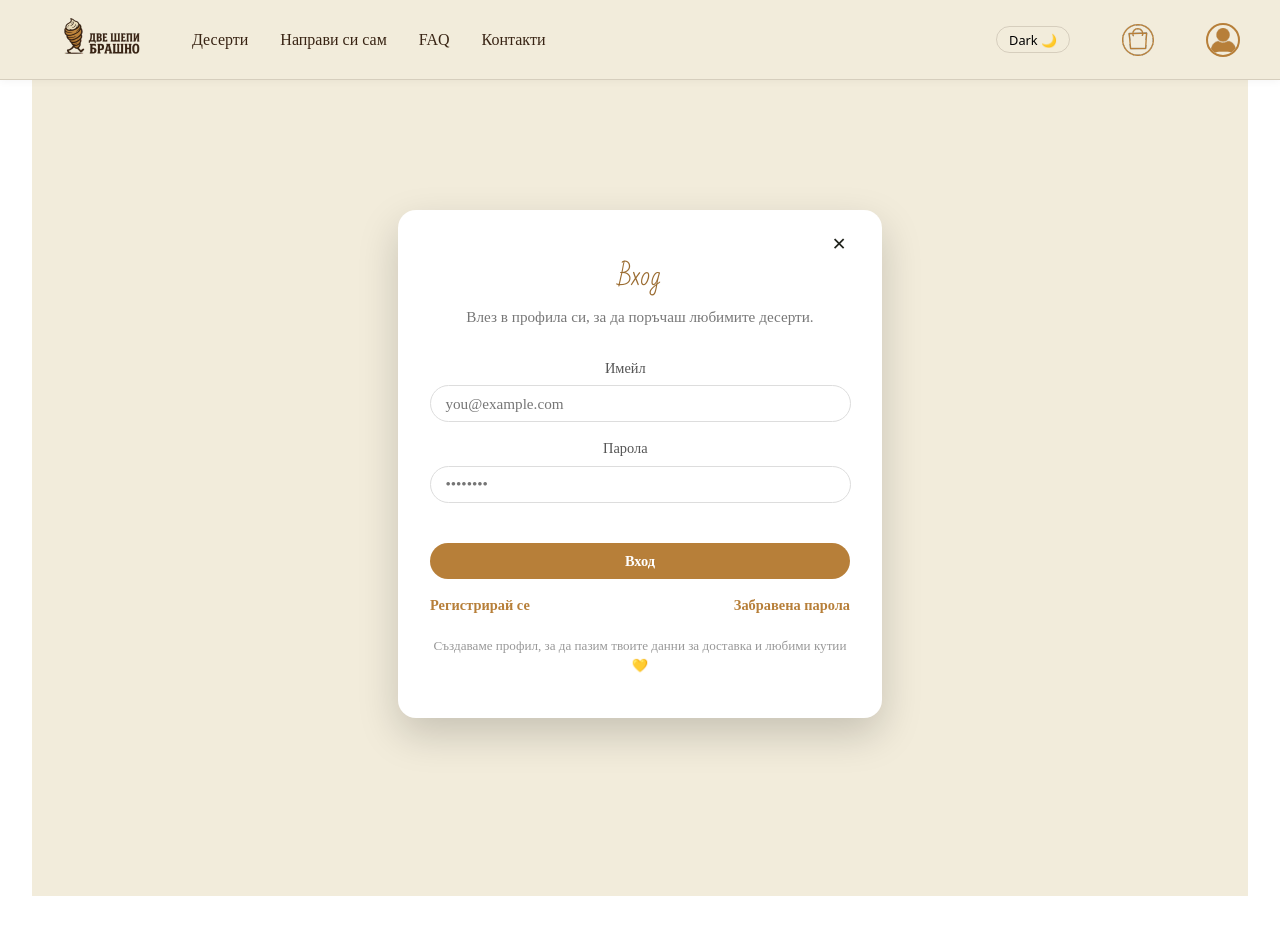
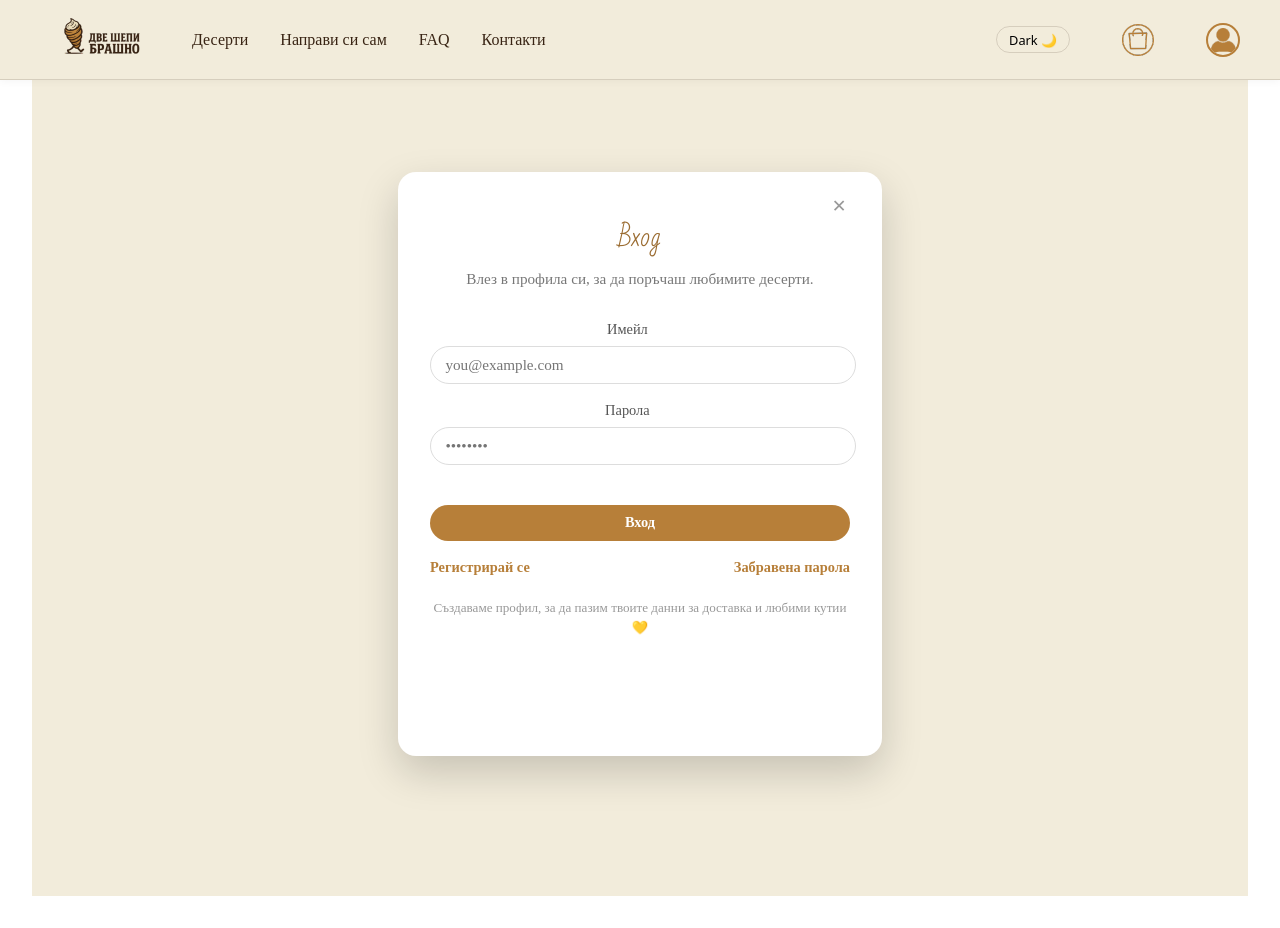
Before and after one commit to zM-ax/SoftUni-project-React, a React (Vite) app: page /login in a window 1280 px wide. Built offline with nearby package versions, Linux system fonts and the light colour scheme; no server answers; a web font is replaced by a local one.

Commit message:
Export all shared styles (between auth pages)

```diff
--- a/src/pages/Authentication/ForgottenPasswordPage/ForgottenPasswordPage.tsx
+++ b/src/pages/Authentication/ForgottenPasswordPage/ForgottenPasswordPage.tsx
@@ -1,81 +1,21 @@
 import type { FormEvent } from "react";
 import { useNavigate } from "react-router-dom";
-import styled from "styled-components";
-import { AuthCard } from "../../../components/AuthCard";
-import { AppButton } from "../../../components/AppButton";
+
+import { AuthForm as Form } from "../../../styles/AuthForm";
+import {
+  AuthCloseButton as CloseButton,
+  AuthTitle as Title,
+  AuthSubtitle as Subtitle,
+  AuthLabel as Label,
+  AuthHelperRow as HelperRow,
+  AuthSmallNote as SmallNote,
+} from "../../../styles/AuthShared";
+import { AuthField as Field } from "../../../styles/AuthField";
+import { AuthCard } from "../../../styles/AuthCard";
+import { AppButton } from "../../../styles/AppButton";
 import { AppInput } from "../../../components/AppInput";
 
 
-const CloseButton = styled.button`
-  position: absolute;
-  top: 0.9rem;
-  right: 0.9rem;
-  border: none;
-  background: transparent;
-  font-size: 1.1rem;
-  cursor: pointer;
-  line-height: 1;
-  color: #999;
-
-  &:hover {
-    color: ${({ theme }) => theme.colors.primary};
-  }
-`;
-
-const Title = styled.h1`
-  font-size: 1.6rem;
-  margin-bottom: 0.25rem;
-  color: ${({ theme }) => theme.colors.primaryDark};
-  font-family: ${({ theme }) => theme.fonts.titles};
-  text-align: center;
-`;
-
-const Subtitle = styled.p`
-  font-size: 0.95rem;
-  color: #777;
-  margin-bottom: 1.8rem;
-  font-family: ${({ theme }) => theme.fonts.descriptions};
-`;
-
-const Form = styled.form`
-  display: flex;
-  flex-direction: column;
-  gap: 1rem;
-`;
-
-const Field = styled.div`
-  display: flex;
-  flex-direction: column;
-  gap: 0.35rem;
-  max-width: 93%;
-`;
-
-const Label = styled.label`
-  font-size: 0.9rem;
-  color: #555;
-  font-family: ${({ theme }) => theme.fonts.body};
-`;
-
-const HelperRow = styled.div`
-  display: flex;
-  justify-content: space-between;
-  align-items: center;
-  margin-top: 1.1rem;
-  gap: 0.75rem;
-
-  @media ${({ theme }) => theme.devices.mobile} {
-    flex-direction: column;
-    align-items: flex-start;
-  }
-`;
-
-const SmallNote = styled.p`
-  margin-top: 1.4rem;
-  font-size: 0.82rem;
-  color: #999;
-  text-align: center;
-  font-family: ${({ theme }) => theme.fonts.descriptions};
-`;
 
 const ForgottenPasswordPage = () => {
   const navigate = useNavigate();
--- a/src/pages/Authentication/LoginPage/LoginPage.styles.ts
+++ b/src/pages/Authentication/LoginPage/LoginPage.styles.ts
@@ -56,7 +56,6 @@ export const Field = styled.div`
   display: flex;
   flex-direction: column;
   gap: 0.35rem;
-  max-width: 93%;
 `;
 
 export const Label = styled.label`
--- a/src/pages/Authentication/LoginPage/LoginPage.tsx
+++ b/src/pages/Authentication/LoginPage/LoginPage.tsx
@@ -1,19 +1,19 @@
 import type { FormEvent } from "react";
 import { useState } from "react";
 import { useNavigate } from "react-router-dom";
+import { AuthForm as Form } from "../../../styles/AuthForm";
 import {
-  CloseButton,
-  Title,
-  Subtitle,
-  Form,
-  Field,
-  Label,
-  HelperRow,
-  SmallNote,
-} from "./LoginPage.styles";
-import { AuthCard } from "../../../components/AuthCard";
+  AuthCloseButton as CloseButton,
+  AuthTitle as Title,
+  AuthSubtitle as Subtitle,
+  AuthLabel as Label,
+  AuthHelperRow as HelperRow,
+  AuthSmallNote as SmallNote,
+} from "../../../styles/AuthShared";
+import { AuthField as Field } from "../../../styles/AuthField";
+import { AuthCard } from "../../../styles/AuthCard";
 import { AppInput } from "../../../components/AppInput";
-import { AppButton } from "../../../components/AppButton";
+import { AppButton } from "../../../styles/AppButton";
 import { useLogin } from "../../../hooks/useLogin";
 
 
--- a/src/pages/Authentication/RegistrationPage/RegistrationPage.tsx
+++ b/src/pages/Authentication/RegistrationPage/RegistrationPage.tsx
@@ -5,20 +5,20 @@ import { createUserWithEmailAndPassword, updateProfile } from "firebase/auth";
 import { auth } from "../../../config/firebase";
 import { createUserProfile } from "../../../services/db/users";
 
+import { AuthForm as Form } from "../../../styles/AuthForm";
 import {
-  CloseButton,
-  Title,
-  Subtitle,
-  Form,
-  Field,
-  Label,
-  HelperRow,
-  SmallNote,
-  ErrorText,
-} from "./RegistrationPage.styles";
-import { AuthCard } from "../../../components/AuthCard";
+  AuthCloseButton as CloseButton,
+  AuthTitle as Title,
+  AuthSubtitle as Subtitle,
+  AuthLabel as Label,
+  AuthHelperRow as HelperRow,
+  AuthSmallNote as SmallNote,
+  AuthErrorText as ErrorText,
+} from "../../../styles/AuthShared";
+import { AuthField as Field } from "../../../styles/AuthField";
+import { AuthCard } from "../../../styles/AuthCard";
 import { AppInput } from "../../../components/AppInput";
-import { AppButton } from "../../../components/AppButton";
+import { AppButton } from "../../../styles/AppButton";
 
 const RegisterPage = () => {
   const navigate = useNavigate();
--- a/src/pages/FAQ/AskQuestionSection.tsx
+++ b/src/pages/FAQ/AskQuestionSection.tsx
@@ -1,8 +1,8 @@
 import type { FormEvent } from "react";
-import React, { useState } from "react";
+import { useState } from "react";
 import styled from "styled-components";
 import type { AskQuestionValues } from "./types";
-import { AppButton } from "../../components/AppButton";
+import { AppButton } from "../../styles/AppButton";
 
 const Wrapper = styled.section`
   margin: 2.5rem auto 0;
--- a/src/components/AppButton.tsx
+++ b/src/styles/AppButton.tsx
@@ -8,7 +8,7 @@ interface AppButtonProps {
   $marginTop?: string;
 }
 
-const BaseButton = styled.button<AppButtonProps>`
+export const AppButton = styled.button<AppButtonProps>`
   border: none;
   cursor: pointer;
   font-family: ${({ theme }) => theme.fonts.body};
@@ -91,5 +91,3 @@ const BaseButton = styled.button<AppButtonProps>`
       }
     `}
 `;
-
-export const AppButton = BaseButton;
--- a/src/components/AuthCard.tsx
+++ b/src/styles/AuthCard.tsx
@@ -8,8 +8,11 @@ export const AuthCard = styled.div`
   border-radius: 18px;
   padding: 2.2rem 2rem 1.8rem;
   box-shadow: 0 16px 40px rgba(0, 0, 0, 0.18);
+  min-height: 520px; /* Match the tallest (Registration) form */
+  padding-vertical: 2.5rem;
 
   @media ${({ theme }) => theme.devices.mobile} {
     padding: 1.8rem 1.4rem 1.6rem;
+    min-height: 420px;
   }
 `;
--- /dev/null
+++ b/src/styles/AuthField.tsx
@@ -0,0 +1,8 @@
+import styled from "styled-components";
+
+export const AuthField = styled.div`
+  display: flex;
+  flex-direction: column;
+  gap: 0.35rem;
+  max-width: 94%;
+`;
--- /dev/null
+++ b/src/styles/AuthForm.tsx
@@ -0,0 +1,7 @@
+import styled from "styled-components";
+
+export const AuthForm = styled.form`
+  display: flex;
+  flex-direction: column;
+  gap: 1rem;
+`;
--- /dev/null
+++ b/src/styles/AuthShared.tsx
@@ -0,0 +1,66 @@
+import styled from "styled-components";
+
+export const AuthCloseButton = styled.button`
+  position: absolute;
+  top: 0.9rem;
+  right: 0.9rem;
+  border: none;
+  background: transparent;
+  font-size: 1.1rem;
+  cursor: pointer;
+  line-height: 1;
+  color: #999;
+
+  &:hover {
+    color: ${({ theme }) => theme.colors.primary};
+  }
+`;
+
+export const AuthTitle = styled.h1`
+  font-size: 1.6rem;
+  margin-bottom: 0.25rem;
+  color: ${({ theme }) => theme.colors.primaryDark || theme.colors.buttonBackground};
+  font-family: ${({ theme }) => theme.fonts.titles};
+  text-align: center;
+`;
+
+export const AuthSubtitle = styled.p`
+  font-size: 0.95rem;
+  color: #777;
+  margin-bottom: 1.8rem;
+  font-family: ${({ theme }) => theme.fonts.descriptions};
+  text-align: center;
+`;
+
+export const AuthHelperRow = styled.div`
+  display: flex;
+  justify-content: space-between;
+  align-items: center;
+  margin-top: 1.1rem;
+  gap: 0.75rem;
+
+  @media ${({ theme }) => theme.devices.mobile} {
+    flex-direction: column;
+    align-items: flex-start;
+  }
+`;
+
+export const AuthSmallNote = styled.p`
+  margin-top: 1.4rem;
+  font-size: 0.82rem;
+  color: #999;
+  text-align: center;
+  font-family: ${({ theme }) => theme.fonts.descriptions};
+`;
+
+export const AuthLabel = styled.label`
+  font-size: 0.9rem;
+  color: #555;
+  font-family: ${({ theme }) => theme.fonts.body};
+`;
+
+export const AuthErrorText = styled.p`
+  color: #d32f2f;
+  font-size: 0.85rem;
+  margin-top: 0.5rem;
+`;
```
Also changed, not shown: src/pages/Authentication/ForgottenPasswordPage/ForgottenPasswordForm.tsx (deleted, +0 -7 lines).
